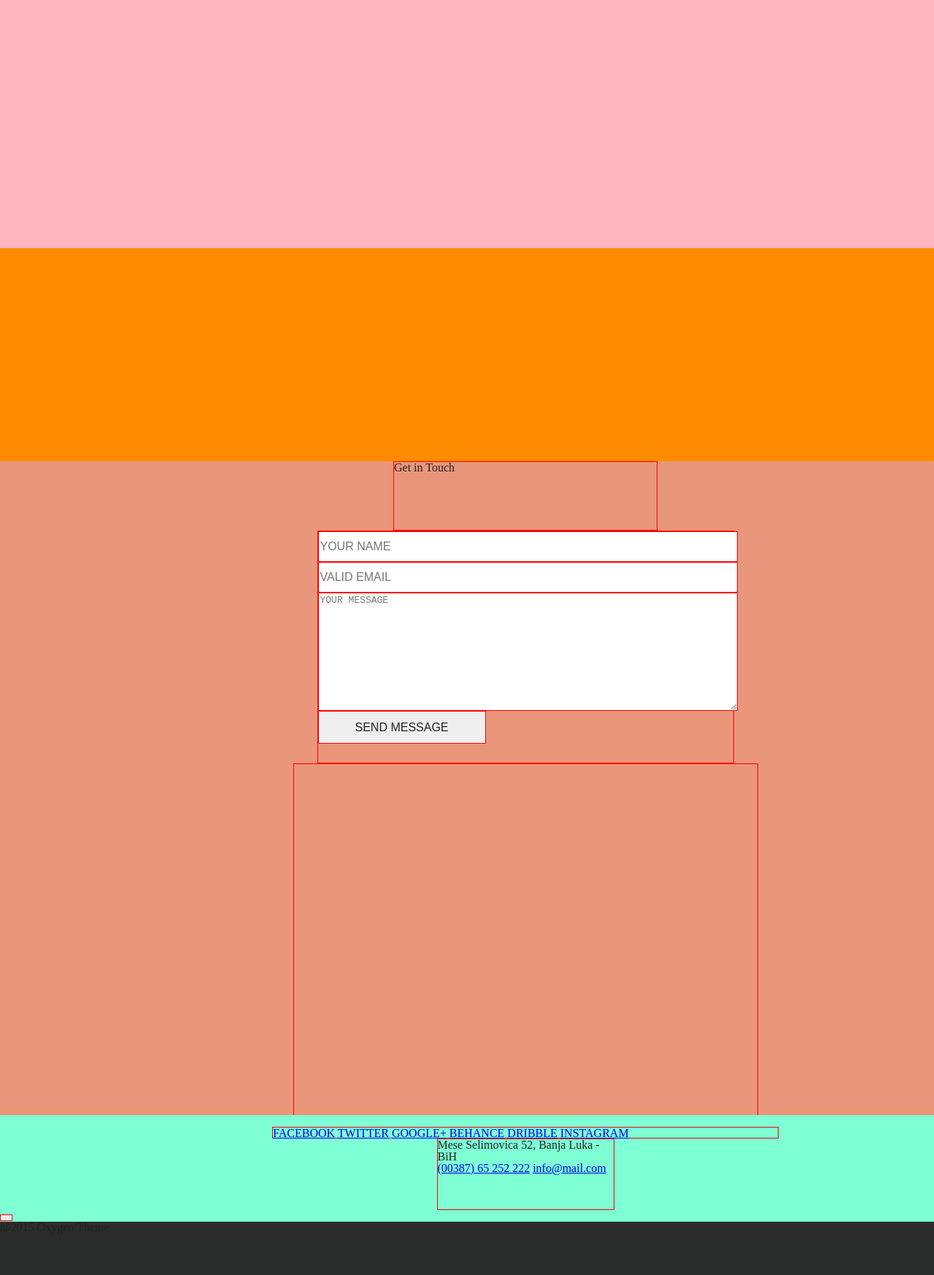
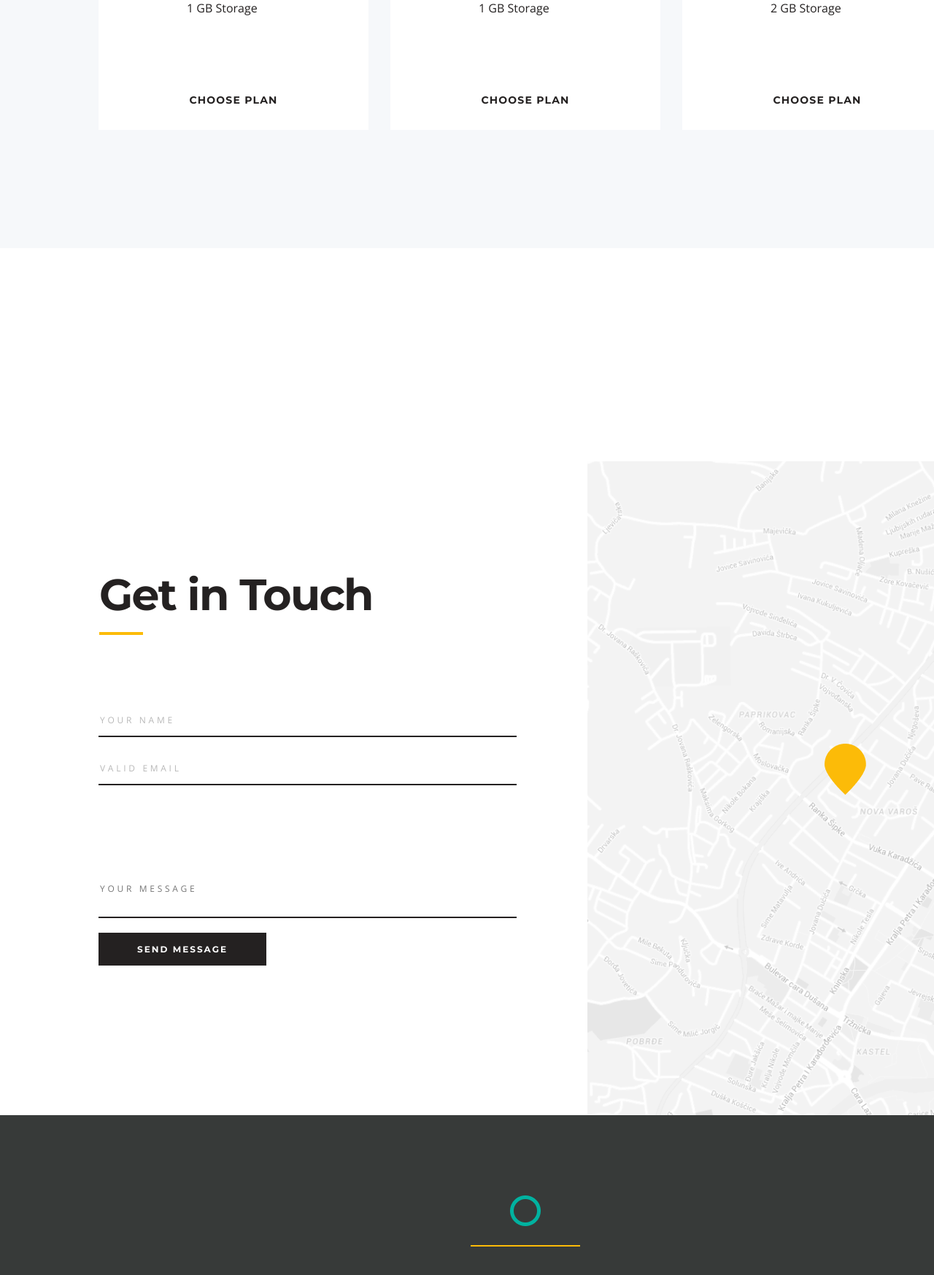
Before and after one commit to kodvmeshke/oxygen, a plain HTML site: page index.html in a window 1280 px wide. Shown: the part 8140-9887 px from the top of the page at 73% size. Drawn offline with nearby package versions, Linux system fonts and the light colour scheme.

Commit message:
Site ready

```diff
--- a/css/style.css
+++ b/css/style.css
@@ -813,203 +813,325 @@ position: relative;
 }
 
 .pricing {
+  position: relative;
   width: 1440px;
   height: 1073px;
-
   margin: 0 auto;
-  background-color: lightpink;
+  background-color: #f6f8fa;
 }
 
 .pricing__title {
-  width: 372px;
+  position: absolute;
+  top: 144px;
+  left: 137px;
+  width: 394px;
   height: 93px;
+  font-family: 'Montserrat', sans-serif;
+  font-size: 60px;
+  font-weight: bold;
+  line-height: 75px;
+  letter-spacing: -1.65px;
+  color: #242121;
+}
 
-  margin: 0 auto;
-  border: 1px solid red;
+.pricing__title--line {
+  position: absolute;
+  top: 144px;
+  left: 137px;
+  width: 60px;
+  height: 89px;
+  border-bottom: 4px solid #fcbb08;
 }
 
 .pricing__items {
   display: flex;
   flex-direction: row;
+  justify-content: space-between;
+  position: absolute;
+  top: 328px;
+  left: 135px;
+  width: 1170px;
+  height: 583px;
 }
 
 .pricing__item {
   width: 370px;
   height: 583px;
-
-  margin: 0 auto;
-  border: 1px solid red;
+  background-color: #fff;
 }
 
 .pricing__item-name {
   width: 99px;
   height: 22px;
-
-  margin: 0 auto;
-  border: 1px solid red;
+  margin-top: 24px;
+  margin-left: 25px;
+  font-family: 'Open Sans', sans-serif;
+  font-weight: bold;
+  font-size: 16px;
+  color: #242121;
 }
 
 .pricing__item-rate {
   width: 163px;
   height: 109px;
+  margin-top: 8px;
+  margin-left: 105px;
+  font-family: 'Open Sans', sans-serif;
+  font-weight: lighter;
+  font-size: 80px;
+  color: #242121;
+}
 
-  margin: 0 auto;
-  border: 1px solid red;
+.pricing__item-rate span {
+  font-family: 'Open Sans', sans-serif;
+  font-weight: lighter;
+  font-size: 20px;
+  color: #242121;
+}
+
+.pricing__item-rate:before {
+  content: "$";
+  vertical-align: super;
+  font-family: 'Open Sans', sans-serif;
+  font-weight: lighter;
+  font-size: 40px;
+  color: #242121;
+  margin-top: 8px;
 }
 
 .pricing__list {
   width: 128px;
   height: 230px;
-
-  margin: 0 auto;
-  border: 1px solid red;
+  margin: 37px auto 0 auto;
 }
 
 .pricing__list-item {
   width: 125px;
   height: 22px;
-
-  margin: 0 auto;
-  border: 1px solid red;
+  font-family: 'Open Sans', sans-serif;
+  font-weight: lighter;
+  font-size: 16px;
+  color: #242121;
+  margin-bottom: 30px;
 }
 
 .pricing__btn {
-  width: 121px;
+  width: 130px;
   height: 17px;
-
-  margin: 0 auto;
-  border: 1px solid red;
+  font-family: 'Montserrat', sans-serif;
+  font-size: 14px;
+  font-weight: bold;
+  letter-spacing: 1.2px;
+  color: #242121;
+  text-align: center;
+  margin: 105px auto 0 auto;
 }
 
 .block-zero {
   width: 1440px;
   height: 292px;
-
   margin: 0 auto;
-  background-color: darkorange;
+  background-color: #fff;
 }
 
 .contact {
   width: 1440px;
   height: 896px;
-
   margin: 0 auto;
-  background-color: darksalmon;
+  background-color: #fff;
 }
 
-/* .contact__content {} */
+.contact__content {
+  position: relative;
+}
 
 .contact__title {
-  width: 360px;
+  position: absolute;
+  top: 145px;
+  left: 136px;
+  width: 380px;
   height: 93px;
+  font-family: 'Montserrat', sans-serif;
+  font-size: 60px;
+  font-weight: bold;
+  line-height: 75px;
+  letter-spacing: -1.65px;
+  color: #242121;
+}
 
-  margin: 0 auto;
-  border: 1px solid red;
+.contact__title--line {
+  position: absolute;
+  top: 145px;
+  left: 136px;
+  width: 60px;
+  height: 89px;
+  border-bottom: 4px solid #fcbb08;
 }
 
 .contact__form {
+  position: absolute;
+  top: 332px;
+  left: 135px;
   width: 569px;
   height: 317px;
-
-  margin: 0 auto;
-  border: 1px solid red;
 }
 
 .contact__form-input {
-  width: 569px;
-  height: 38px;
-
-  margin: 0 auto;
-  border: 1px solid red;
+  width: 100%;
+  height: 42px;
+  font-family: 'Open Sans', sans-serif;
+  font-weight: normal;
+  font-size: 12px;
+  line-height: 20px;
+  letter-spacing: 3.71px;
+  color: #b8b8b8;
+  margin-bottom: 20px;
+  border-top: none;
+  border-right: none;
+  border-bottom: 2px solid #242121;
+  border-left: none;
 }
 
 .contact__form-textarea {
-  width: 569px;
+  width: 100%;
   height: 156px;
-
-  margin: 0 auto;
-  border: 1px solid red;
+  font-family: 'Open Sans', sans-serif;
+  font-weight: normal;
+  font-size: 12px;
+  line-height: 20;
+  letter-spacing: 3.71px;
+  color: #b8b8b8;
+  resize: none;
+  overflow: hidden;
+  margin-bottom: 20px;
+  border-top: none;
+  border-right: none;
+  border-bottom: 2px solid #242121;
+  border-left: none;
 }
 
 .contact__form-btn {
   width: 230px;
   height: 45px;
-
-  margin: 0 auto;
-  border: 1px solid red;
+  font-family: 'Montserrat', sans-serif;
+  font-size: 12px;
+  font-weight: bold;
+  letter-spacing: 2px;
+  color: #fff;
+  background-color: #242121;
+  border: none;
 }
 
 .contact__map {
   width: 635px;
   height: 896px;
-
-  margin: 0 auto;
-  border: 1px solid red;
+  margin-left: 805px;
+  background-image: url(/img/map.png);
+  background-repeat: no-repeat;
+  background-position: right;
 }
 
 .footer {
+  position: relative;
   width: 1440px;
-  height: 651px;
+  height: 652px;
+  margin: 0 auto;
+  background-color: #373a39;
 
-  margin: 0 auto;
-  background-color: aquamarine;
+  color: #fff;
 }
 
 /* .footer__content {} */
 
-/* .logo {
+.footer__logo {
+  position: absolute;
+  top: 110px;
+  left: 645px;
   width: 42px;
   height: 42px;
-} */
+  background-image: url(/img/Logo.png);
+  background-position: center top;
+  background-repeat: no-repeat;
+}
 
-logo--line {
+.footer__logo--line {
   width: 150px;
   height: 68px;
 
   margin: 0 auto;
-  border: 10px solid blue;
+  border-bottom: 2px solid #fcbb08;
 }
 
-/* .logo__link {} */
-
-/* .logo__img {} */
-
 .footer__social {
+  display: flex;
+  flex-direction: row;
+  justify-content: space-between;
+  position: absolute;
+  top: 251px;
+  left: 374px;
   width: 692px;
   height: 14px;
-
-  margin: 0 auto;
-  border: 1px solid red;
 }
 
-/* .footer__social-link {} */
+.footer__social-link {
+  font-family: 'Montserrat', sans-serif;
+  font-size: 12px;
+  font-weight: 100;
+  letter-spacing: 4px;
+  color: #a8a8a8;
+  text-decoration: none;
+}
 
 .footer__adress {
+  display: flex;
+  flex-direction: column;
+  align-items: center;
+  position: relative;
+  top: 330px;
+  left: 600px;
   width: 241px;
   height: 96px;
-
-  margin: 0 auto;
-  border: 1px solid red;
+  font-family: 'Open Sans', sans-serif;
+  font-weight: normal;
+  font-size: 14px;
+  line-height: 32px;
 }
 
-/* .footer__adress--street */
+.footer__adress--street {
+  color: #a8a8a8;
+}
 
-/* .footer__adress--phone {} */
+.footer__adress--phone {
+  text-decoration: none;
+  color: #a8a8a8;
+}
 
-/* .footer__adress--email {} */
+.footer__adress--email {
+  text-decoration: none;
+  color: #a8a8a8;
+}
 
 .footer-to__top-btn {
+  position: absolute;
+  top: 483px;
+  left: 712px;
   width: 17px;
   height: 9px;
-
-  margin: 0 auto;
-  border: 1px solid red;
+  background-image: url(/img/Shape.png);
 }
 
 .footer__copy {
+  position: absolute;
+  top: 552px;
+  display: flex;
+  justify-content: center;
+  align-items: center;
   width: 1440px;
   height: 100px;
-
+  font-family: 'Open Sans', sans-serif;
+  font-weight: normal;
+  font-size: 12px;
+  color: #ccc;
   margin: 0 auto;
   background-color: #2A2C2B;
 }
--- a/index.html
+++ b/index.html
@@ -8,7 +8,7 @@
   <title>OXYGEN</title>
   <link rel="stylesheet" href="/css/reset.css">
   <link rel="stylesheet" href="/css/style.css">
-  <link rel="stylesheet" href="https://fonts.googleapis.com/css2?family=Merriweather:ital,wght@1,300&family=Montserrat:wght@700&family=Open+Sans:wght@300;400;600&family=Raleway:wght@700&display=swap">
+  <link rel="stylesheet" href="https://fonts.googleapis.com/css2?family=Merriweather:ital,wght@1,300&family=Montserrat:wght@300;700&family=Open+Sans:wght@300;400;600&family=Raleway:wght@700&display=swap">
 </head>
 
 <body>
@@ -322,11 +322,11 @@
   </section>
   <section class="pricing">
     <div class="pricing__title">Pricing Plans</div>
+    <div class="pricing__title--line"></div>
     <div class="pricing__items">
       <div class="pricing__item">
         <div class="pricing__item-name">Basic</div>
-        <div class="pricing__item-rate">
-          29<span>/ mo</span>
+        <div class="pricing__item-rate">29<span>/ mo</span>
         </div>
         <ul class="pricing__list">
           <li class="pricing__list-item">1 Logo Design</li>
@@ -335,12 +335,11 @@
           <li class="pricing__list-item">3 Month License</li>
           <li class="pricing__list-item">1 GB Storage</li>
         </ul>
-        <button class="pricing__btn">CHOOSE PLAN</button>
+        <div class="pricing__btn">CHOOSE PLAN</div>
       </div>
       <div class="pricing__item">
         <div class="pricing__item-name">Starter</div>
-        <div class="pricing__item-rate">
-          50<span>/ mo</span>
+        <div class="pricing__item-rate">50<span>/ mo</span>
         </div>
         <ul class="pricing__list">
           <li class="pricing__list-item">2 Logo Design</li>
@@ -349,12 +348,11 @@
           <li class="pricing__list-item">6 Month License</li>
           <li class="pricing__list-item">1 GB Storage</li>
         </ul>
-        <button class="pricing__btn">CHOOSE PLAN</button>
+        <div class="pricing__btn">CHOOSE PLAN</div>
       </div>
       <div class="pricing__item">
         <div class="pricing__item-name">Professional</div>
-        <div class="pricing__item-rate">
-          70<span>/ mo</span>
+        <div class="pricing__item-rate">70<span>/ mo</span>
         </div>
         <ul class="pricing__list">
           <li class="pricing__list-item">3 Logo Design</li>
@@ -363,7 +361,7 @@
           <li class="pricing__list-item">12 Month License</li>
           <li class="pricing__list-item">2 GB Storage</li>
         </ul>
-        <button class="pricing__btn">CHOOSE PLAN</button>
+        <div class="pricing__btn">CHOOSE PLAN</div>
       </div>
     </div>
   </section>
@@ -372,10 +370,11 @@
     <div class="container">
       <div class="contact__content">
         <div class="contact__title">Get in Touch</div>
-        <form action="" class="contact__form">
-          <input class="contact__form-input" type="text" placeholder="YOUR NAME">
-          <input class="contact__form-input" type="text" placeholder="VALID EMAIL">
-          <textarea class="contact__form-textarea" placeholder="YOUR MESSAGE"></textarea>
+        <div class="contact__title--line"></div>
+        <form class="contact__form">
+          <input class="contact__form-input" type="text" placeholder="YOUR NAME" value="YOUR NAME">
+          <input class="contact__form-input" type="text" placeholder="VALID EMAIL" value="VALID EMAIL">
+          <textarea class="contact__form-textarea" placeholder="YOUR MESSAGE" value="YOUR MESSAGE"></textarea>
           <button class="contact__form-btn">SEND MESSAGE</button>
         </form>
       </div>
@@ -385,9 +384,9 @@
   <footer class="footer">
     <div class="footer__content">
       <div class="container">
-        <div class="logo logo--line">
+        <div class="footer__logo footer__logo--line">
           <a class="logo__link" href="#">
-            <img class="logo__img" src="" alt="">
+            <img class="logo__img" src="#" alt="">
           </a>
         </div>
         <div class="footer__social">
@@ -403,7 +402,7 @@
           <a class="footer__adress--phone" href="tel:0038765252222">(00387) 65 252 222</a>
           <a class="footer__adress--email" href="mailto:info@mail.com">info@mail.com</a>
         </div>
-        <button class="footer-to__top-btn"></button>
+        <div class="footer-to__top-btn"></div>
       </div>
     </div>
     <div class="footer__copy">@2015 Oxygen Theme</div>
```
Also changed, not shown: img/Shape.png (added).
